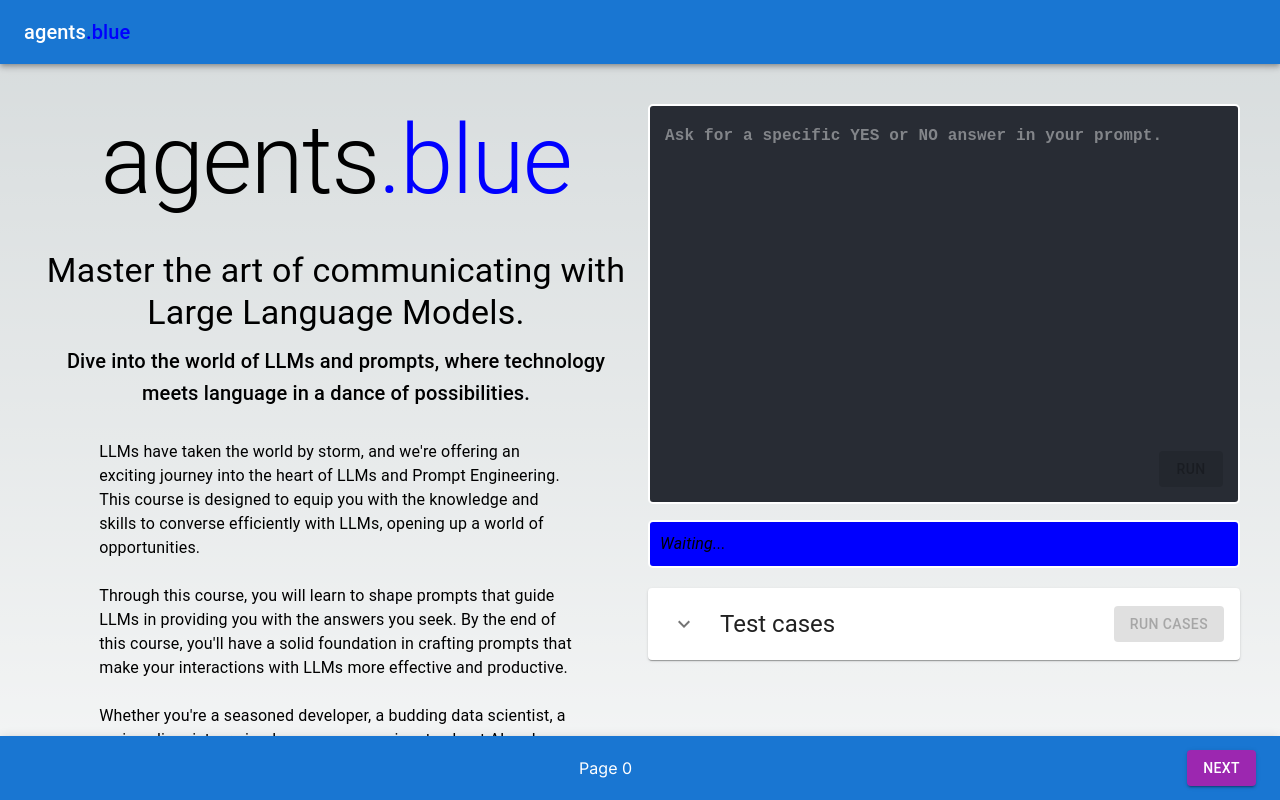
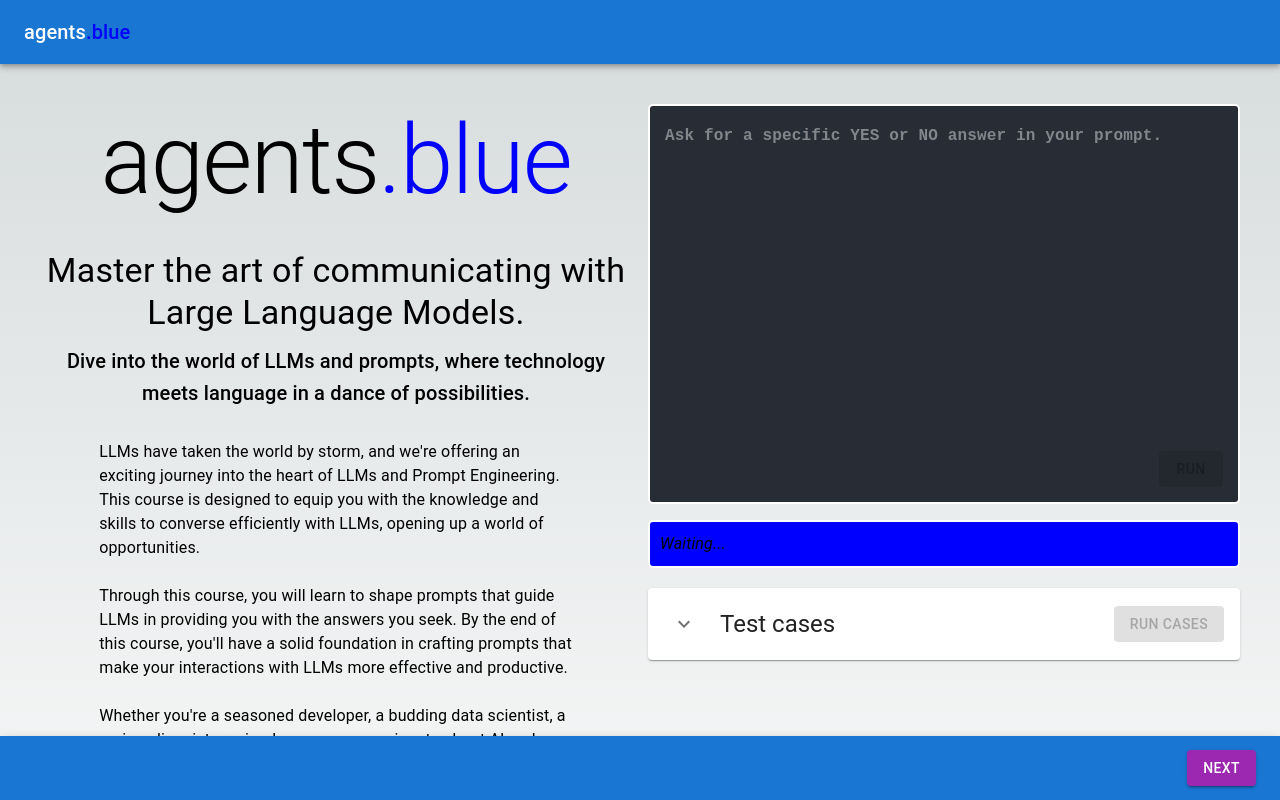
Before and after one commit to bkitano/learn-prompting, a Next.js app: page / in a window 1280 px wide. Shown: the top 800 px of the page. Built offline with nearby package versions, Linux system fonts and the light colour scheme.

Commit message:
small bug on starting page

```diff
--- a/src/Components/BottomNav.tsx
+++ b/src/Components/BottomNav.tsx
@@ -53,7 +53,7 @@ const BottomNav = () => {
               </Link>
             )}
           </Grid>
-          <Grid item>Page {page}</Grid>
+          <Grid item>{page !== 0 && `Page ${page}`}</Grid>
           <Grid item>
             {nextHref && (
               <Link href={nextHref}>
```
